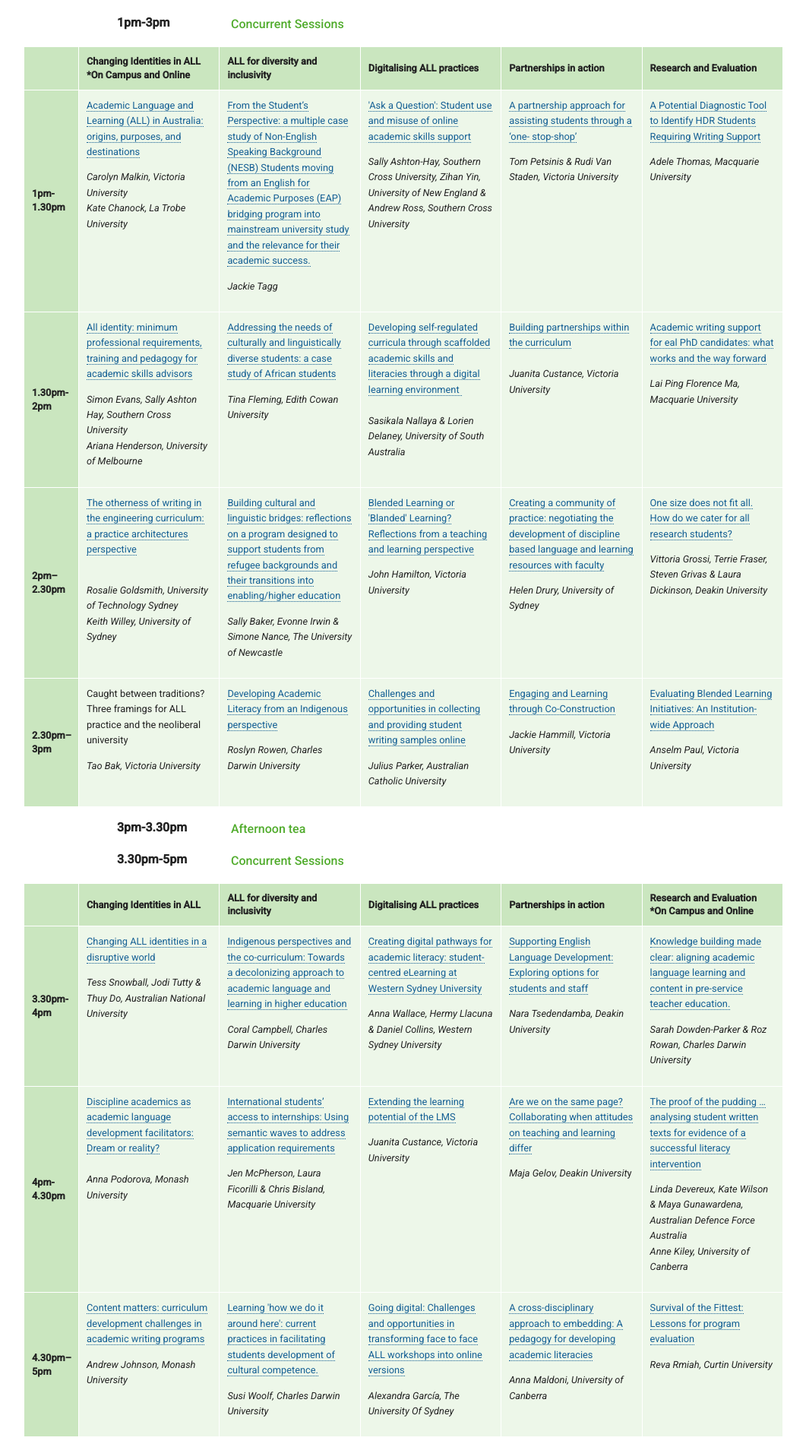
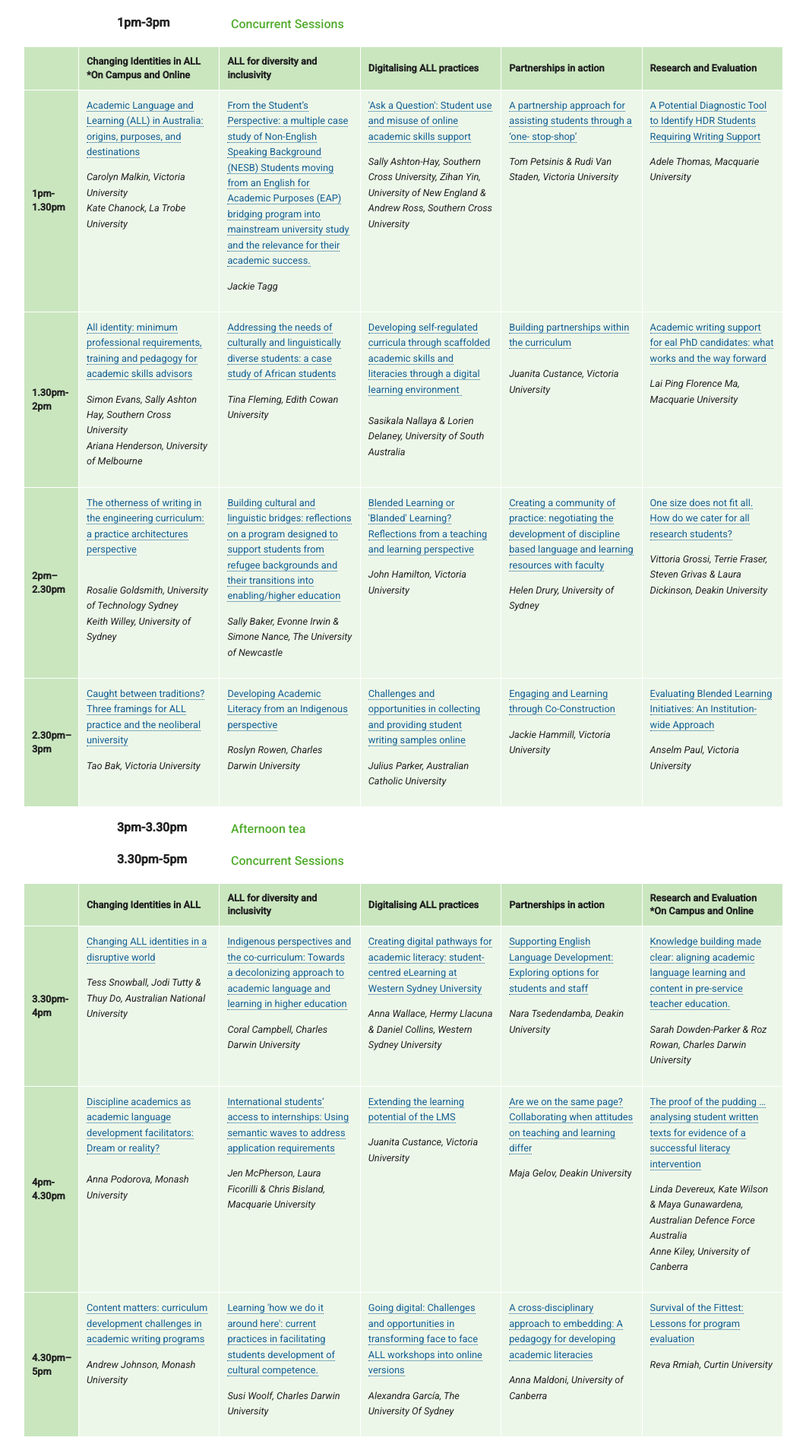
Before and after one commit to aallconference2017/aallconference2017.github.io, a Jekyll site: the page built from program/index.html, in a window 1280 px wide. Shown: the part 990-2894 px from the top of the page at 76% size, without its empty margins (113-1174 px from the left). Built offline with Jekyll 4.4.1, drawn with Linux system fonts in a browser that asks for light colours.

Commit message:
Updated 'program/index.html' via CloudCannon

```diff
--- a/program/index.html
+++ b/program/index.html
@@ -54,7 +54,7 @@ show_jump_links: true
                             </tr>
                             <tr>
                                 <th class="editable">2.30pm–3pm</th>
-                                <td><div class="editable"><p>Caught between traditions? Three framings for ALL practice and the neoliberal university</p><p><em>Tao Bak, Victoria University</em></p></div></td>
+                                <td><div class="editable"><p><a href="/Caught between traditions.docx">Caught between traditions? Three framings for ALL practice and the neoliberal university</a></p><p><em>Tao Bak, Victoria University</em></p></div></td>
                                 <td><div class="editable"><p><a href="/Abstracts/Developing Academic Literacy from an Indigenous perspective .docx">Developing Academic Literacy from an Indigenous perspective</a></p><p><em>Roslyn Rowen, Charles Darwin University</em></p></div></td>
                                 <td><div class="editable"><p><a href="/Abstracts/Challenges and opportunities in collecting and providing student writing samples online .pdf">Challenges and opportunities in collecting and providing student writing samples online</a></p><p><em>Julius Parker, Australian Catholic University</em></p></div></td>
                                 <td><div class="editable"><p><a href="/Abstracts/Engaging and Learning through Co-Construction .pdf">Engaging and Learning through Co-Construction</a></p><p><em>Jackie Hammill, Victoria University</em></p></div></td>
@@ -334,7 +334,7 @@ show_jump_links: true
                                 <td><div class="editable"><p><a href="/Abstracts/Supporting university students with socially challenging behaviours through professional development for teaching staff. .pdf">Supporting university students with socially challenging behaviours through professional development for teaching staff.</a></p><p><em>Sarah Veitch, Karin Strehlow &amp; James Boyd, Murdoch University</em></p></div></td>
                                 <td><div class="editable"><p><a href="/Abstracts/Ready, Set, Go…. An ECU partnership in action to increase retention and better equip first year  nursing and midwifery students for university. .pdf">Ready, Set, Go&hellip;. An ECU partnership in action to increase retention and better equip first year nursing and midwifery students for university.</a><br /><br /><em>Maureen Buckingham, Edith Cowan University</em></p></div></td>
                                 <td><div class="editable"><p><a href="/Abstracts/Let’s not ‘PASS’ the buck- Fostering the PASS-ALL relationship through innovations in pedagogy and practice. .pdf">Let&rsquo;s not &lsquo;PASS&rsquo; the buck: Fostering the PASS-ALL relationship through innovations in pedagogy and practice.</a><br /><br /><em>Roslyn Rowen, Charles Darwin University</em></p></div></td>
-                                <td><div class="editable"><p>Reflections from a current partnership between Faculty of Education and Arts (FEA) and Academic Skills to support final year Education Students preparing for the national Literacy and Numeracy Test (LANTITE)<br /><br /><em>Ann&nbsp; Majkut &amp; Patricia Hacker, Australian Catholic University</em></p></div></td>
+                                <td><div class="editable"><p><a href="/Reflections from a current partnership.docx">Reflections from a current partnership between Faculty of Education and Arts (FEA) and Academic Skills to support final year Education Students preparing for the national Literacy and Numeracy Test (LANTITE)</a><br /><br /><em>Ann&nbsp; Majkut &amp; Patricia Hacker, Australian Catholic University</em></p></div></td>
                             </tr>
                             <tr>
                                 <th class="editable">2.45pm-3.15pm</th>
```
